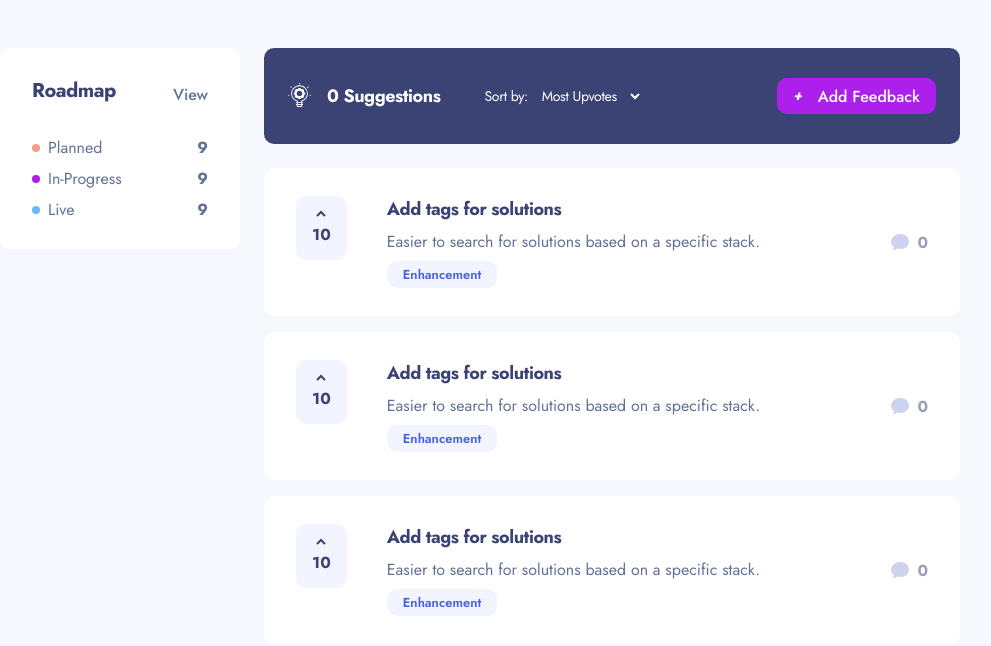
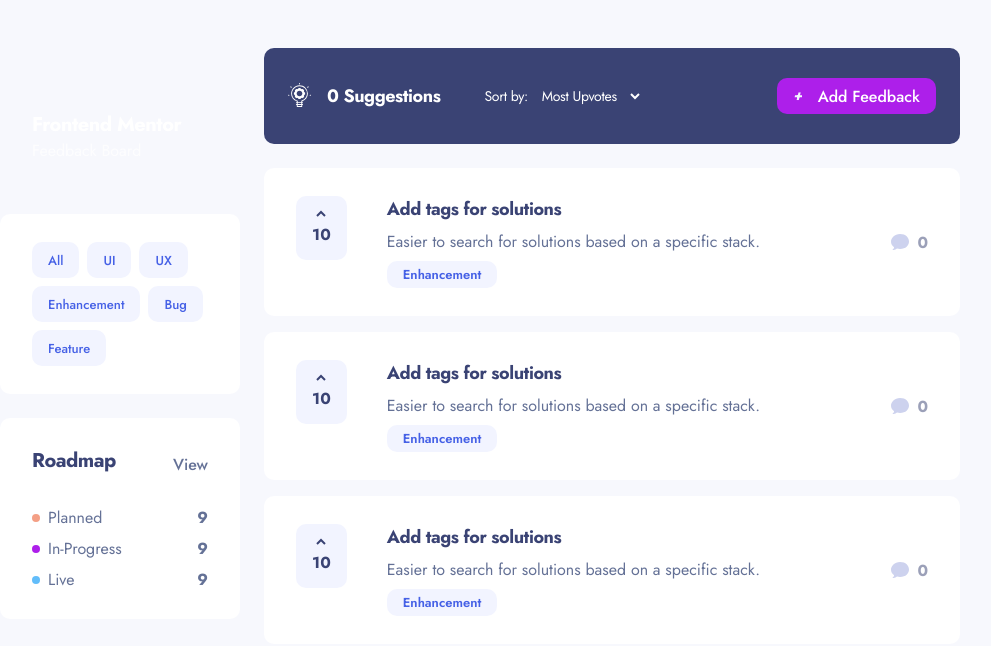
Before and after one commit to jmenges/feedback-next, a Next.js app: page / in a window 1280 px wide. Shown: the top 646 px of the page, without its empty margins (160-1151 px from the left). Built offline with nearby package versions, Linux system fonts and the light colour scheme; what @thoughtbot/tailwindcss-aria-attributes would draw is missing.

Commit message:
update home page to include new components

```diff
--- a/src/app/page.tsx
+++ b/src/app/page.tsx
@@ -1,13 +1,15 @@
 import Actionbar from "@/components/Actionbar";
+import AppCard from "@/components/AppCard";
 import FeedbackItem from "@/components/FeedbackItem";
 import RoadmapCounter from "@/components/RoadmapCounter";
-import Buttons from "@/components/design-guide/Buttons";
-import Inputs from "@/components/design-guide/Inputs";
+import TagFilter from "@/components/TagFilter";
 
 export default function Home() {
   return (
-    <div className="flex gap-6">
-      <aside className="w-1/4">
+    <div className="flex flex-wrap gap-6">
+      <aside className="w-full desktop:w-1/4 space-y-6">
+        <AppCard />
+        <TagFilter />
         <RoadmapCounter />
       </aside>
       <main className="space-y-4 flex-grow">
```
